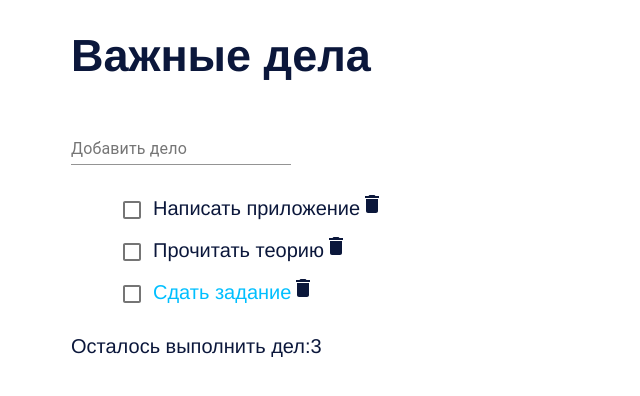
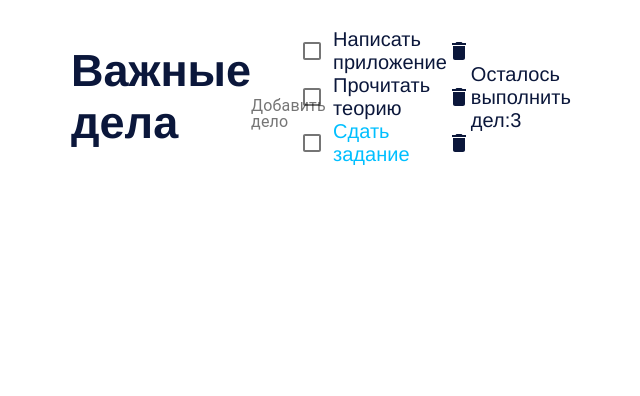
Before and after one commit to WebHeroSchool/oxytodoreact, a React (Create React App) app: page / in a window 1280 px wide. Shown: the top 396 px of the page, without its empty margins (394-1034 px from the left). Built offline with nearby package versions, Linux system fonts and the light colour scheme.

Commit message:
changed Item.module.css

```diff
--- a/src/components/Item/Item.module.css
+++ b/src/components/Item/Item.module.css
@@ -9,3 +9,9 @@
 .App_wrap__uET7z {
   border-color: blue;
 }
+
+div {
+  display: flex;
+    align-items: center;
+    position: relative;
+}
```
